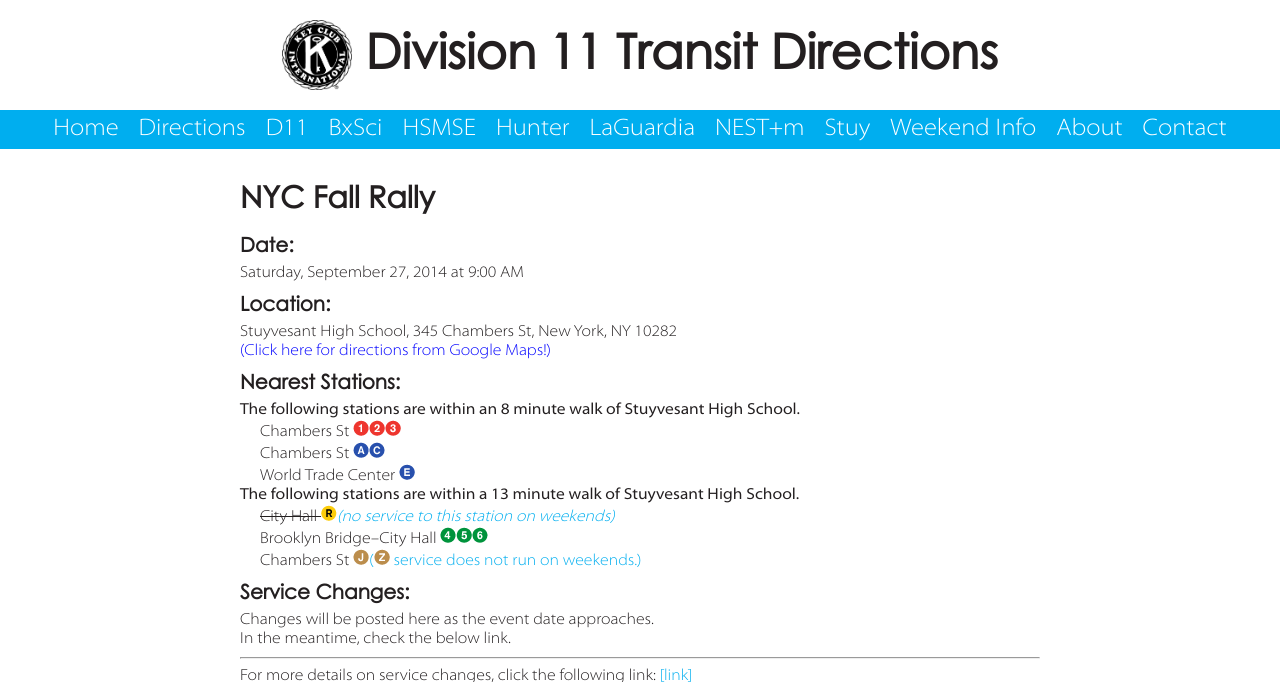
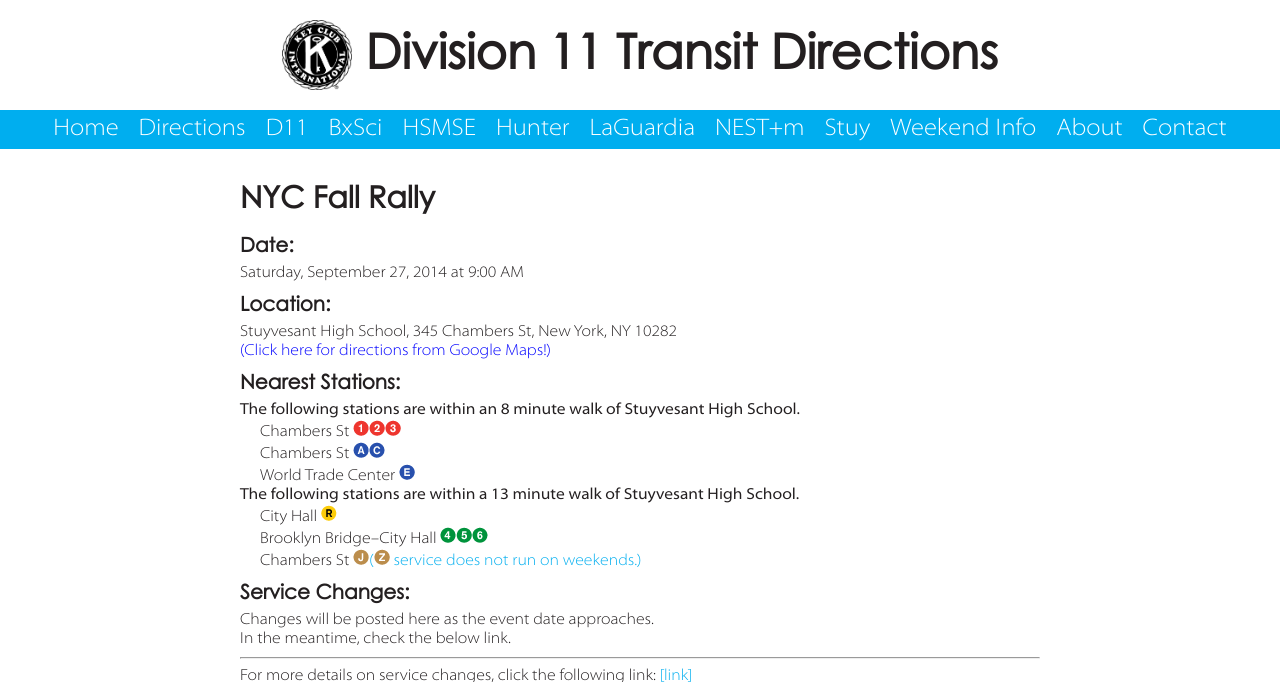
Before and after one commit to d11directions/d11directions.github.io, a Jekyll site: the page built from _posts/2014-09-27-Fall_Rally.html, in a window 1280 px wide, cut to the strip 0-682 px from the top of the page. Built offline with Jekyll 4.4.1, drawn with Linux system fonts in a browser that asks for light colours.

Commit message:
Update Fall Rally nearest stations > there is now service to City Hall (R)

```diff
--- a/_posts/2014-09-27-Fall_Rally.html
+++ b/_posts/2014-09-27-Fall_Rally.html
@@ -11,7 +11,7 @@ nearest-stations:
     - <span class="indented-text">Chambers St <img src="/img/A.png" alt="(A)"><img src="/img/C.png" alt="(C)"></span>
     - <span class="indented-text">World Trade Center <img src="/img/E.png" alt="(E)"></span>
     - <strong>The following stations are within a 13 minute walk of Stuyvesant High School.</strong>
-    - <span class="indented-text strikethrough">City Hall <img src="/img/R.png" alt="(R)"></span><a href="/weekend_info/#R"><em>(no service to this station on weekends)</em></a>
+    - <span class="indented-text">City Hall <img src="/img/R.png" alt="(R)"></span>
     - <span class="indented-text">Brooklyn Bridge&ndash;City Hall <img src="/img/4.png" alt="(4)"><img src="/img/5.png" alt="(5)"><img src="/img/6.png" alt="(6)"></span>
     - <span class="indented-text">Chambers St <img src="/img/J.png" alt="(J)"><a href="/weekend_info/#Z">(<img src="/img/Z.png" alt="(Z)"> service does not run on weekends.)</a></span>
 changes-brief:
```
